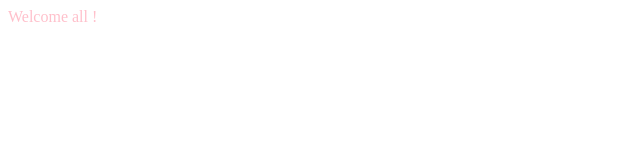
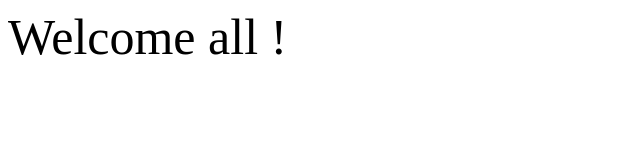
Before and after one commit to LeenY0/Github--Day, a plain HTML site: page index.html in a window 1280 px wide. Shown: the whole page, without its empty margins (0-640 px from the left). Drawn offline with Linux system fonts and the light colour scheme.

Commit message:
Update index.html

```diff
--- a/index.html
+++ b/index.html
@@ -3,6 +3,6 @@
 <title>GitHub Day</title>
 </head>
 <body>
-<p style="color:pink">Welcome all ! </p>
+<p style="font-size:50px">Welcome all ! </p>
 </body>
 </html>
```
